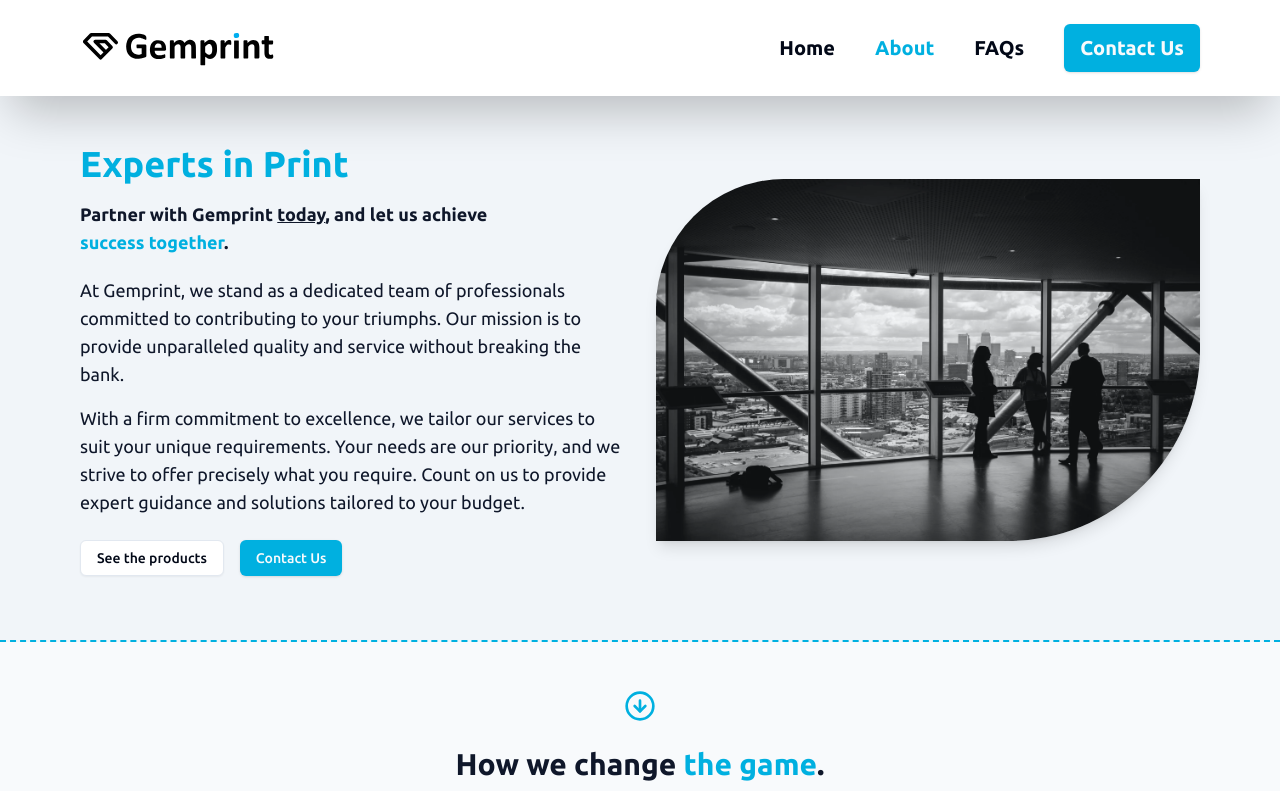
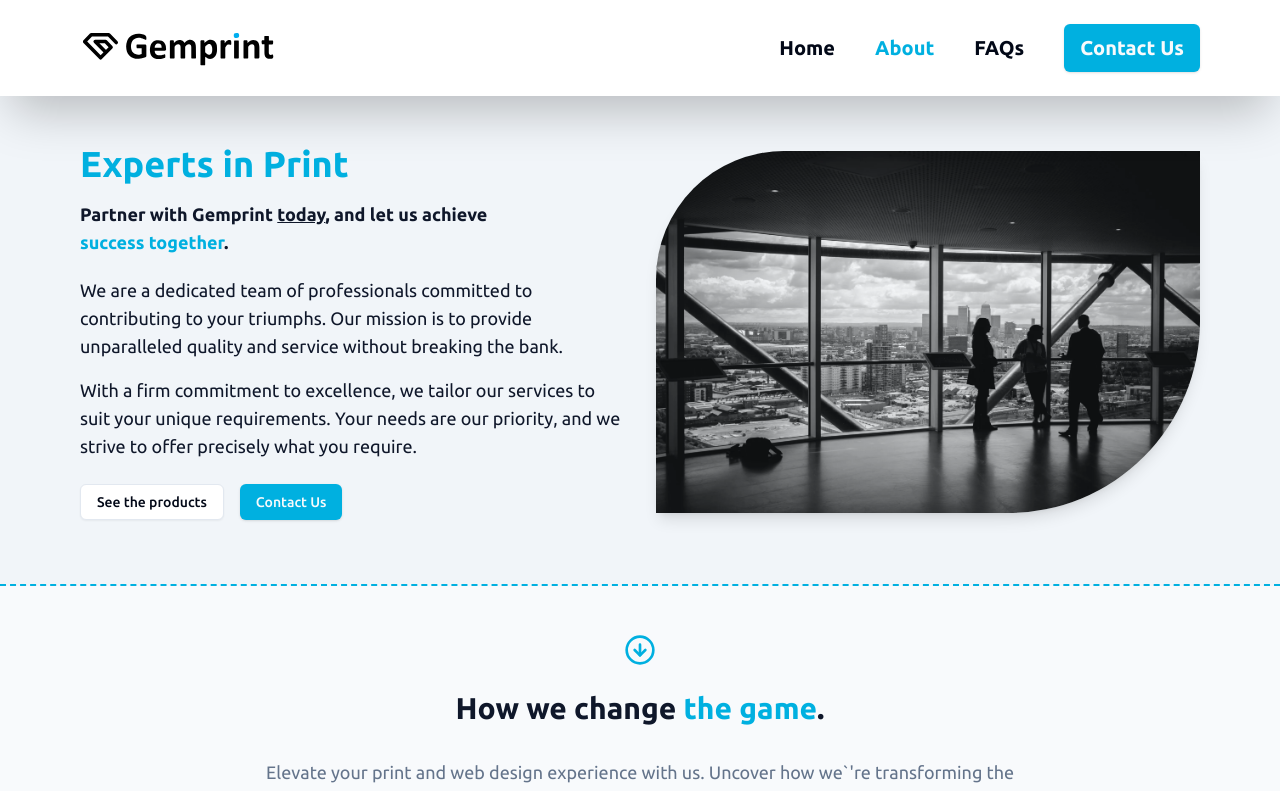
Before and after one commit to propbono/gemprint.ca, a Next.js app: page /about in a window 1280 px wide. Shown: the top 791 px of the page. Built offline with nearby package versions, Linux system fonts and the light colour scheme.

Commit message:
chore: update the verbiage

```diff
--- a/src/app/(public)/about/page.tsx
+++ b/src/app/(public)/about/page.tsx
@@ -22,16 +22,14 @@ export default function About() {
             </Heading>
             <div className="text-md space-y-4 leading-relaxed text-secondary-foreground lg:text-lg">
               <p>
-                At Gemprint, we stand as a dedicated team of professionals
-                committed to contributing to your triumphs. Our mission is to
-                provide unparalleled quality and service without breaking the
-                bank.
+                We are a dedicated team of professionals committed to
+                contributing to your triumphs. Our mission is to provide
+                unparalleled quality and service without breaking the bank.
               </p>
               <p>
                 With a firm commitment to excellence, we tailor our services to
                 suit your unique requirements. Your needs are our priority, and
-                we strive to offer precisely what you require. Count on us to
-                provide expert guidance and solutions tailored to your budget.
+                we strive to offer precisely what you require.
               </p>
             </div>
             <div className="mt-6 flex w-full flex-wrap items-center gap-4">
```
